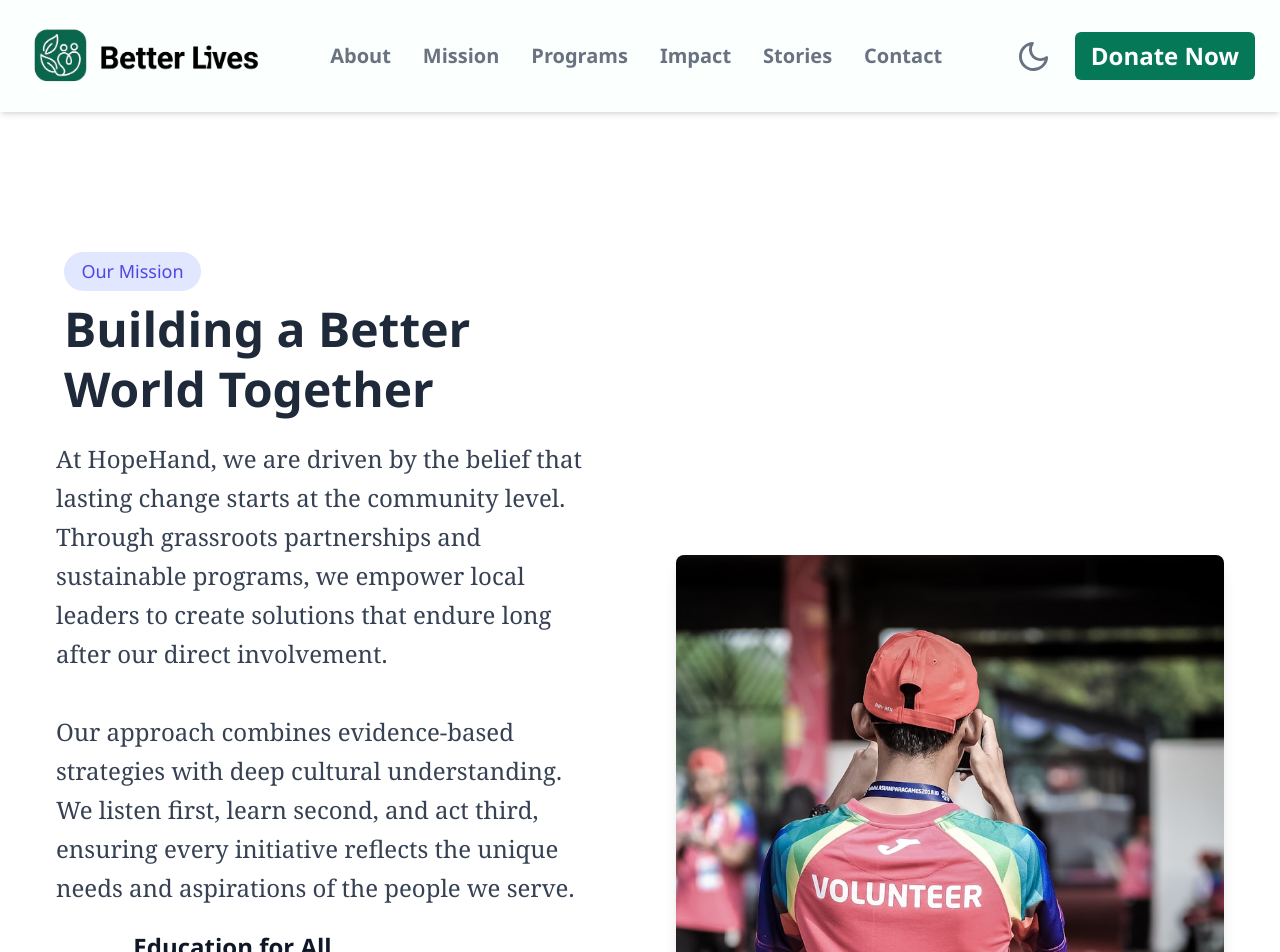
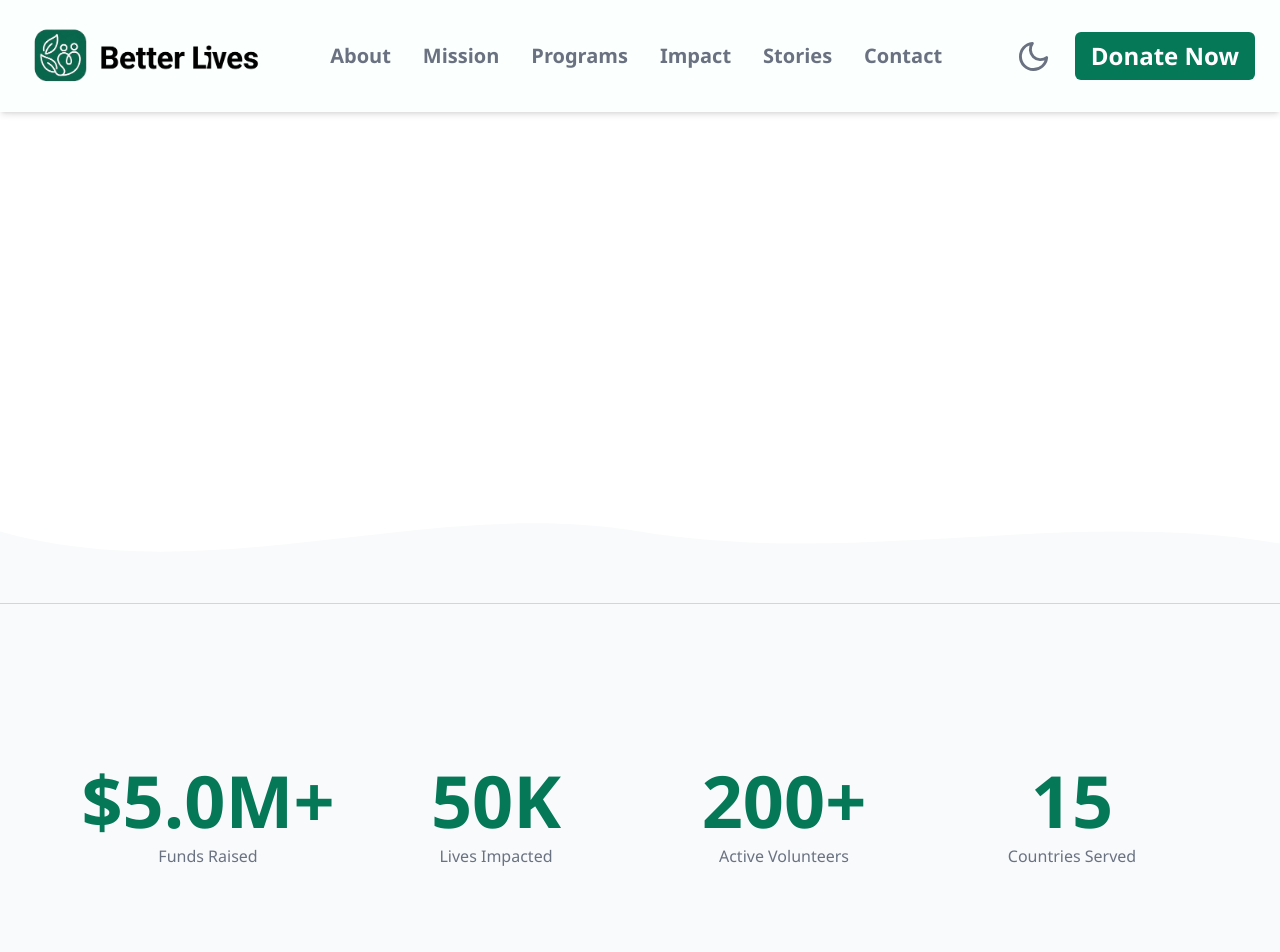
Before and after one commit to Victoryruro/Better-Lives, a React (Vite) app: page / in a window 1280 px wide. Shown: the top 952 px of the page. Built offline with nearby package versions, Linux system fonts and the light colour scheme.

Commit message:
finished Impact component

```diff
--- /dev/null
+++ b/src/Components/HomepageComponents/Impact.jsx
@@ -0,0 +1,36 @@
+import React from 'react'
+import CampaignProgress from './ProgressBar'
+
+const Impact = () => {
+  return (
+    <>
+        <section className='bg-white dark:bg-gray-900! pt-20 pb-20'>
+            <span className="inline-block bg-indigo-100 dark:bg-primary-50! text-primary-50 dark:text-primary-400! text-lg font-semibold px-4 py-1.5 rounded-full mb-4">
+                Our Impact
+            </span>
+
+            <h2 className="text-4xl md:text-5xl font-extrabold text-gray-900 dark:text-white! mb-3">
+                Numbers That Matter
+
+            </h2>
+
+            <p className="mt-3 text-gray-500 dark:text-gray-400!  mx-auto text-xl text-wrap ">
+                Every number represents a life changed, a community strengthened,<br /> and a future made brighter.
+
+
+
+            </p>
+            <div className='grid grid-cols-2 lg:grid-cols-4 text-4xl md:text-7xl p-20 text-primary-50 font-bold'>
+                <p>50,000+ <span className='text-xl text-gray-600 block'>Lives Impacted</span>  </p>
+                <p>120+  <span className='text-xl text-gray-600 block'>Schools Built</span> </p>
+                <p>500+  <span className='text-xl text-gray-600 block'>Well Drilled</span> </p>
+                <p>15 <span className='text-xl text-gray-600 block'>Countries Saved</span></p>
+
+            </div>
+            <CampaignProgress/>
+        </section>
+    </>
+  )
+}
+
+export default Impact
--- /dev/null
+++ b/src/Components/HomepageComponents/ProgressBar.jsx
@@ -0,0 +1,58 @@
+import { useEffect, useState } from "react";
+
+const campaigns = [
+  { name: "Clean Water Initiative",
+     percent: 78,
+     goal: "$500K"
+    },
+  { name: "School Building Fund",
+    percent: 45,
+    goal: "$2M"
+    },
+  { name: "Medical Supplies",
+    percent: 92,
+    goal: "$100K"
+    },
+];
+
+function ProgressBar({ name, percent, goal }) {
+  const [width, setWidth] = useState(0);
+
+  useEffect(() => {
+    // Start at 0, then animate to target percent on next tick
+    const timeout = setTimeout(() => setWidth(percent), 100);
+    return () => clearTimeout(timeout);
+  }, [percent]);
+
+  return (
+    <div className="mb-6">
+      <div className="flex justify-between items-center mb-2">
+        <span className="text-gray-800 dark:text-gray-100 text-2xl font-medium">
+          {name}
+        </span>
+        <span className="text-2xl text-gray-500 dark:text-gray-400">
+          {percent}% of {goal}
+        </span>
+      </div>
+      <div className="w-full h-4 bg-gray-200 dark:bg-gray-700 rounded-full overflow-hidden">
+        <div
+          className="h-full rounded-full bg-gradient-to-r from-emerald-400 to-emerald-600 transition-all duration-1000 ease-out"
+          style={{ width: `${width}%` }}
+        />
+      </div>
+    </div>
+  );
+}
+
+export default function CampaignProgress() {
+  return (
+    <div className=" max-w-full lg:max-w-9/12 mx-auto p-8 bg-white dark:bg-gray-900 rounded-xl mb-10">
+      <h2 className="text-4xl font-semibold text-gray-900 dark:text-white mb-10 text-center">
+        Active Campaigns
+      </h2>
+      {campaigns.map((c) => (
+        <ProgressBar key={c.name} {...c} />
+      ))}
+    </div>
+  );
+}
--- a/src/Components/HomepageComponents/Testimonial.jsx
+++ b/src/Components/HomepageComponents/Testimonial.jsx
@@ -82,7 +82,7 @@ export default function Testimonials() {
   const goNext = () => setIndex((i) => Math.min(i + 1, maxIndex))
 
   return (
-    <section className="w-full py-16 px-6 bg-white dark:bg-gray-950!">
+    <section className="w-full py-16 px-6 bg-[#f9fafb] dark:bg-gray-950!">
       <div className="p-10 mx-auto text-center">
         <span className="inline-block bg-indigo-100 dark:bg-primary-50! text-primary-50 dark:text-primary-400! text-lg font-semibold px-4 py-1.5 rounded-full mb-4">
           Testimonials
@@ -93,7 +93,7 @@ export default function Testimonials() {
         </h2>
 
         <p className="mt-3 text-gray-500 dark:text-gray-400!  mx-auto text-xl">
-            Behind every statistic is a human story. Meet some of the people whose lives have been changed through our programs.
+            Behind every statistic is a human story. Meet some of the people <br /> whose lives have been changed through our programs.
 
         </p>
 
@@ -131,7 +131,7 @@ export default function Testimonials() {
 
 
 
-                    <p className="relative mt-10 text-gray-600 dark:text-gray-300! leading-relaxed flex-1 md:text-2xl">
+                    <p className="relative mt-10 text-gray-600 dark:text-gray-300! leading-relaxed flex-1 md:text-2xl text-pretty">
                       {t.quote}
                     </p>
 
--- /dev/null
+++ b/src/Components/Statistics.jsx
@@ -0,0 +1,99 @@
+import { useState, useEffect, useRef } from 'react'
+import { FiDollarSign } from 'react-icons/fi'
+
+function useCountUp(target, duration = 1500, startAnimation) {
+  const [count, setCount] = useState(0)
+
+  useEffect(() => {
+    if (!startAnimation) return
+
+    const startTime = performance.now()
+
+    const tick = (now) => {
+      const progress = Math.min((now - startTime) / duration, 1)
+      setCount(progress * target)
+      if (progress < 1) requestAnimationFrame(tick)
+    }
+
+    requestAnimationFrame(tick)
+  }, [target, duration, startAnimation])
+
+  return count
+}
+
+function StatItem({ value, suffix = '', decimals = 0, label, startAnimation, prefix=''  }) {
+  const animated = useCountUp(value, 1500, startAnimation)
+
+  const display =
+    decimals > 0
+      ? animated.toFixed(decimals)
+      : Math.floor(animated).toLocaleString()
+
+  return (
+    <div className="text-center mt-10">
+      <p className="text-5xl md:text-7xl font-extrabold text-primary-50">
+        {prefix}
+        {display}
+        {suffix}
+      </p>
+      <p className="mt-2 text-gray-500 text-sm md:text-base">{label}</p>
+    </div>
+  )
+}
+
+export default function StatsRow() {
+  const [startAnimation, setStartAnimation] = useState(false)
+  const sectionRef = useRef(null)
+
+  // Trigger animation only when the row scrolls into view
+  useEffect(() => {
+    const observer = new IntersectionObserver(
+      ([entry]) => {
+        if (entry.isIntersecting) {
+          setStartAnimation(true)
+          observer.disconnect()
+        }
+      },
+      { threshold: 0.3 }
+    )
+
+    if (sectionRef.current) observer.observe(sectionRef.current)
+    return () => observer.disconnect()
+  }, [])
+
+  return (
+    <>
+
+      <div
+        ref={sectionRef}
+        className="w-full py-12 grid grid-cols-2 lg:grid-cols-4 gap-8 gap-y-20 bg-gray-50 dark:bg-primary-600! p-20 pb-30 pt-30 border-b border-b-gray-300"
+      >
+        <StatItem className="text-5xl md:text-8xl font-extrabold text-primary-50 flex flex-col" value={5 } prefix='$' suffix="M+" label="Funds Raised" decimals={1}  startAnimation={startAnimation} />
+        <StatItem className="text-5xl md:text-8xl font-extrabold text-primary-50" value={50} suffix="K" label="Lives Impacted" startAnimation={startAnimation} />
+        <StatItem className="text-5xl md:text-8xl font-extrabold text-primary-50" value={200} suffix="+" label="Active Volunteers" startAnimation={startAnimation} />
+        <StatItem className="text-5xl md:text-8xl font-extrabold text-primary-50" value={15}  label="Countries Served" startAnimation={startAnimation} />
+
+      </div>
+
+    </>
+
+
+  )
+}
+export function WaveDivider() {
+  return (
+    <div className="relative w-full overflow-hidden leading-none shrink-0">
+      <svg
+        className="w-full h-30 block bg-white border-b border-b-gray-300 "
+        viewBox="0 0 1440 100"
+        preserveAspectRatio="none"
+        xmlns="http://www.w3.org/2000/svg"
+      >
+        <path
+          d="M0,40 C240,90 480,10 720,40 C960,70 1200,20 1440,50 L1440,100 L0,100 Z"
+          className="fill-gray-50 mb-20"
+        />
+      </svg>
+    </div>
+  );
+}
--- a/src/Pages/Home.jsx
+++ b/src/Pages/Home.jsx
@@ -4,13 +4,21 @@ import Program from '../Components/HomepageComponents/Programs'
 import Mission from '../Components/HomepageComponents/Mission'
 import Testimonials from '../Components/HomepageComponents/Testimonial'
 import GetInvolved from '../Components/HomepageComponents/GetInvolved'
+import Impact from '../Components/HomepageComponents/Impact'
+import StatsRow, { WaveDivider } from '../Components/Statistics'
 
 const Home = () => {
   return (
     <>
         <div className='bg-[#f9f9f9] dark:bg-[#0e0e0e] mt-25 pb-10'>
+            <div className='bg-white h-96'>
+
+            </div>
+            <WaveDivider/>
+            <StatsRow/>
             <Mission/>
             <Program/>
+            <Impact/>
             <Testimonials/>
             <GetInvolved/>
             <Faq/>
```
Also changed, not shown: src/Components/HomepageComponents/GetInvolved.jsx (+5 -5 lines).
